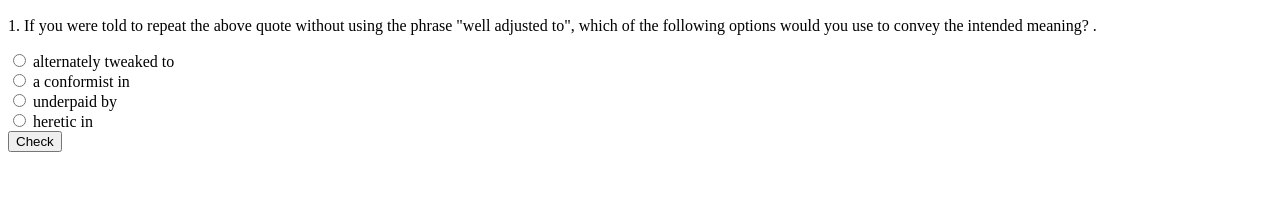
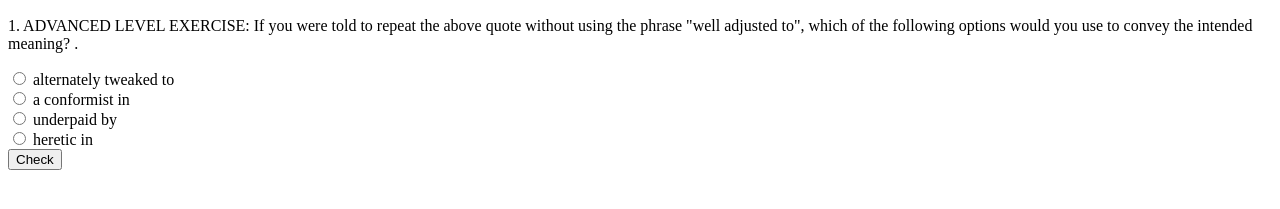
Before and after one commit to PSpeaking/lion, a plain HTML site: page exercise.html in a window 1280 px wide. Shown: the part 419-628 px from the top of the page. Drawn offline with Linux system fonts and the light colour scheme.

Commit message:
Update exercise.html

```diff
--- a/exercise.html
+++ b/exercise.html
@@ -14,12 +14,11 @@
 
     <div class="hint">
       <p>1.
-If you were told to repeat the above quote without using the phrase "well adjusted to", which of the following options would you use to convey the intended meaning?
+ADVANCED LEVEL EXERCISE: If you were told to repeat the above quote without using the phrase "well adjusted to", which of the following options would you use to convey the intended meaning?
 .</p>
       <input type="radio" name="answer" id="answer1a" value="alternately tweaked to">
       <label for="answer1a">alternately tweaked to</label><br>
-      <input type="radio" name="answer" id="answer1b" value="a conformist in
-">
+      <input type="radio" name="answer" id="answer1b" value="a conformist in">
       <label for="answer1b">a conformist in</label><br>
       <input type="radio" name="answer" id="answer1c" value="underpaid by">
       <label for="answer1c">underpaid by</label><br>
```
